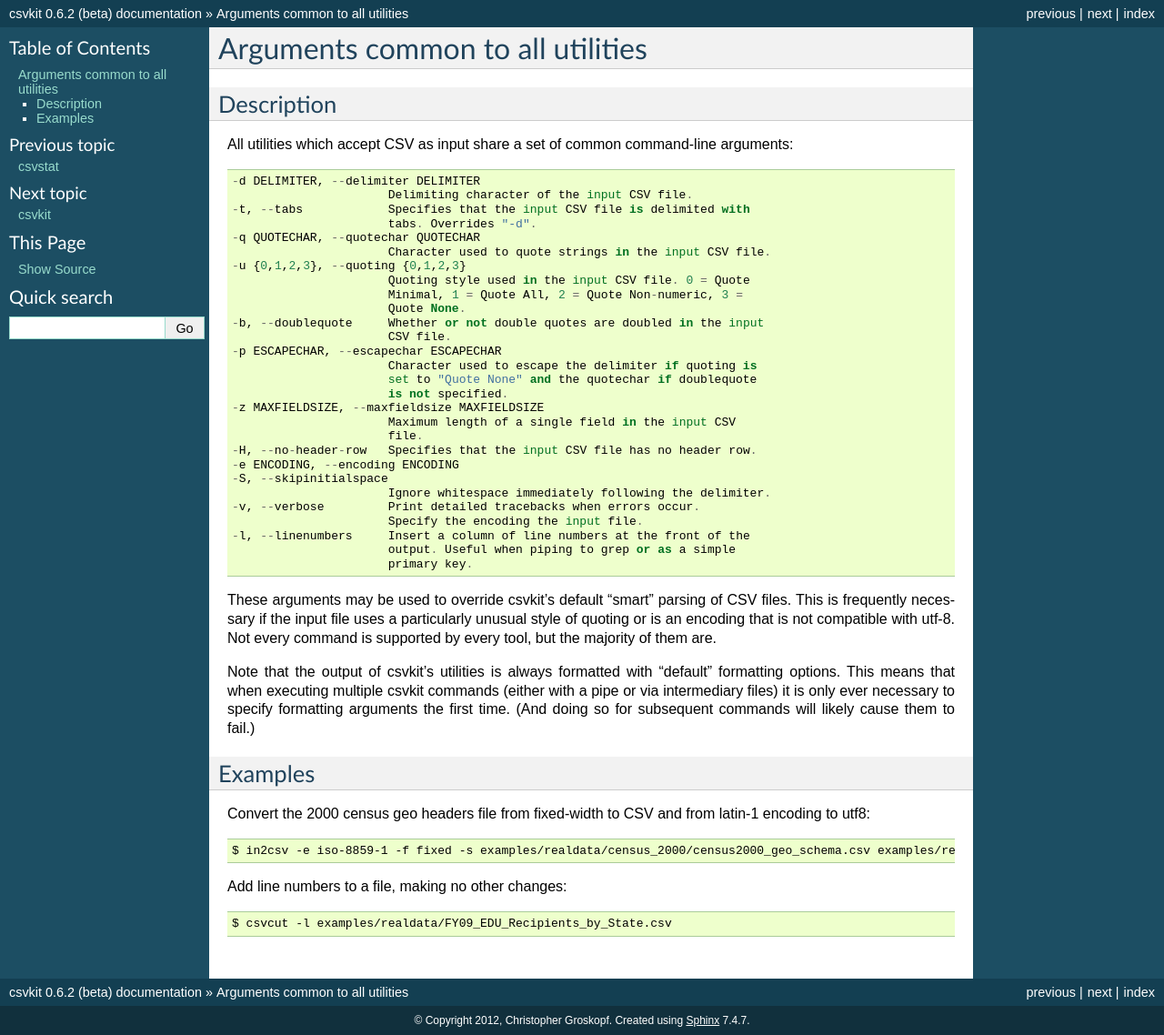
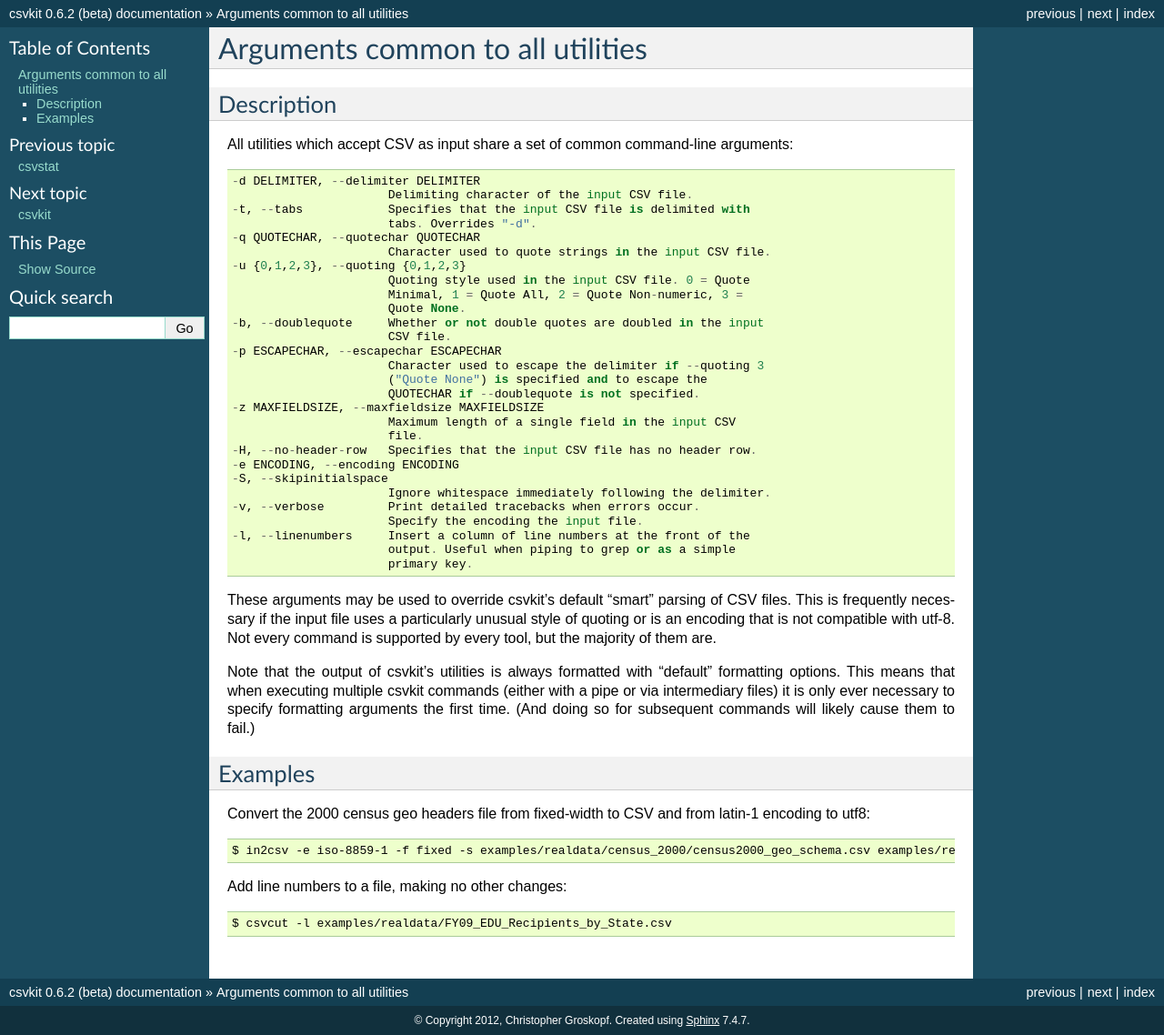
Before and after one commit to wireservice/csvkit, a Sphinx documentation site: the page built from docs/scripts/common_arguments.rst, in a window 1280 px wide. Shown: the whole page at 91% size. Built offline with Sphinx 7.4.7, drawn with Linux system fonts in a browser that asks for light colours.

Commit message:
Clarify the docs for --escapechar. Closes #242.

```diff
--- a/docs/scripts/common_arguments.rst
+++ b/docs/scripts/common_arguments.rst
@@ -20,9 +20,9 @@
   -b, --doublequote     Whether or not double quotes are doubled in the input
                         CSV file.
   -p ESCAPECHAR, --escapechar ESCAPECHAR
-                        Character used to escape the delimiter if quoting is
-                        set to "Quote None" and the quotechar if doublequote
-                        is not specified.
+                        Character used to escape the delimiter if --quoting 3
+                        ("Quote None") is specified and to escape the
+                        QUOTECHAR if --doublequote is not specified.
   -z MAXFIELDSIZE, --maxfieldsize MAXFIELDSIZE
                         Maximum length of a single field in the input CSV
                         file.
```
Also changed, not shown: 1 other file.
